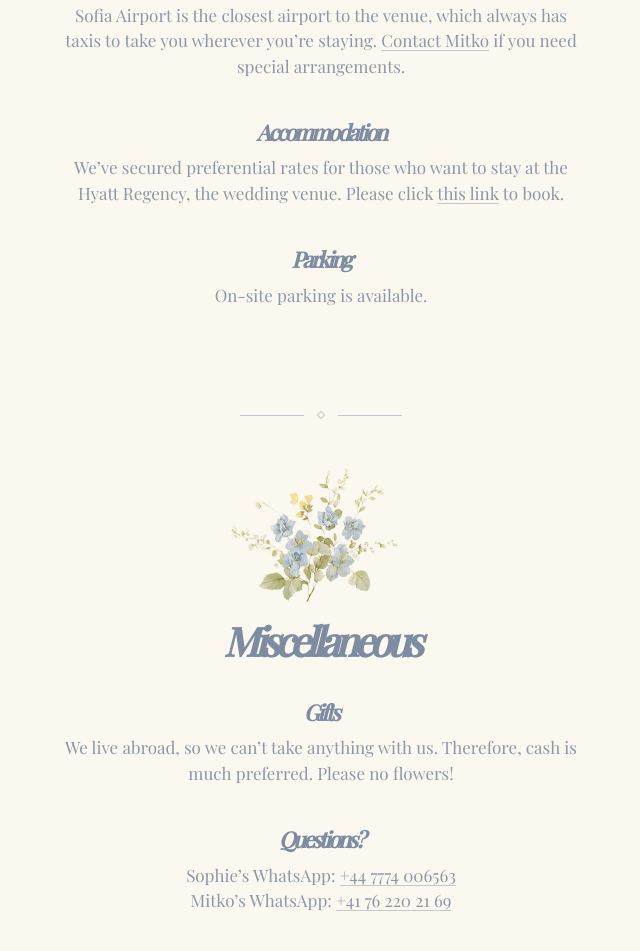
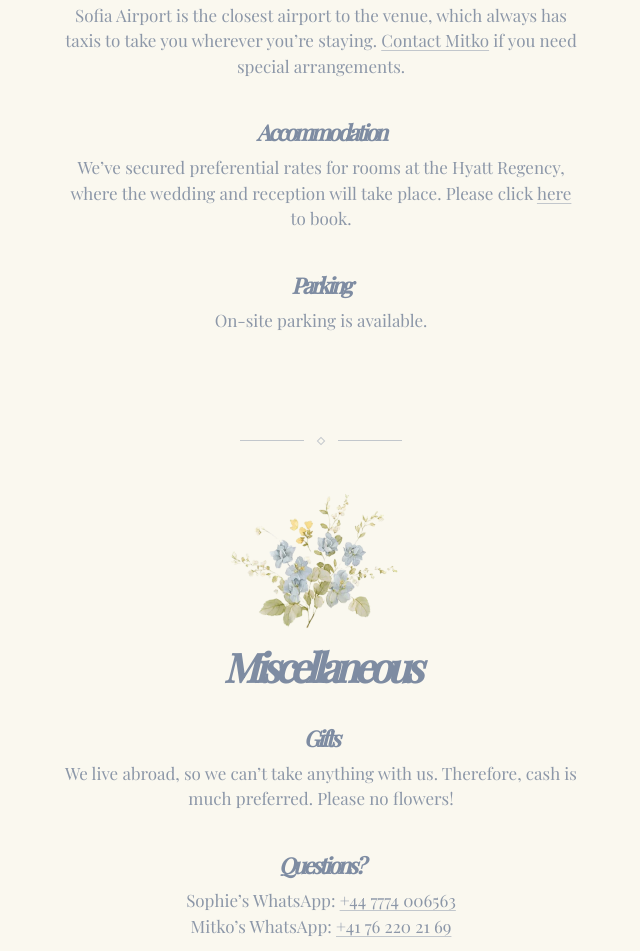
Before and after one commit to sophieccb/sophie-mitko-wedding, a plain HTML site: page index.html in a window 1280 px wide. Shown: the part 2707-3658 px from the top of the page, without its empty margins (319-959 px from the left). Drawn offline with nearby package versions, Linux system fonts and the light colour scheme; a web font is replaced by a local one.

Commit message:
Reword the Hyatt Regency accommodation line
Co-Authored-By: Claude Opus 5.5 <noreply@anthropic.com>

```diff
--- a/index.html
+++ b/index.html
@@ -508,7 +508,7 @@
   <p data-i18n="abroad_2">Sofia Airport is the closest airport to the venue, which always has taxis to take you wherever you’re staying. <a href="#contacts">Contact Mitko</a> if you need special arrangements.</p>
 
   <h3 data-i18n="acc_title">Accommodation</h3>
-  <p data-i18n="acc_1">We’ve secured preferential rates for those who want to stay at the Hyatt Regency, the wedding venue. Please click <a href="#" class="todo-link">this link</a> to book.</p>
+  <p data-i18n="acc_1">We’ve secured preferential rates for rooms at the Hyatt Regency, where the wedding and reception will take place. Please click <a href="#" class="todo-link">here</a> to book.</p>
 
   <h3 data-i18n="park_title">Parking</h3>
   <p data-i18n="park_body">On-site parking is available.</p>
@@ -652,7 +652,7 @@
     abroad_1: "На всички, които пътуват от чужбина – огромно благодарим, че полагате допълнителни усилия, за да бъдете с нас в този специален ден. Наистина го оценяваме!",
     abroad_2: "Летище София е най-близкото летище до мястото на сватбата и там винаги има таксита, които да ви откарат до мястото, където сте отседнали. <a href=\"#contacts\">Свържете се с Митко</a>, ако имате нужда от специална уредба.",
     acc_title: "Настаняване",
-    acc_1: "Договорили сме преференциални цени за гостите, които желаят да отседнат в хотел Хаят Риджънси, където е сватбата. Моля, <a href=\"#\" class=\"todo-link\">кликнете тук</a>, за да резервирате.",
+    acc_1: "Договорили сме преференциални цени за стаи в хотел Хаят Риджънси, където ще се проведат сватбата и тържеството. Моля, <a href=\"#\" class=\"todo-link\">кликнете тук</a>, за да резервирате.",
     misc_title: "Други",
     gifts_title: "Подаръци",
     gifts_body: "Живеем в чужбина и не можем да вземем много с нас, затова предпочитаме парични подаръци. Моля, без цветя!",
```
